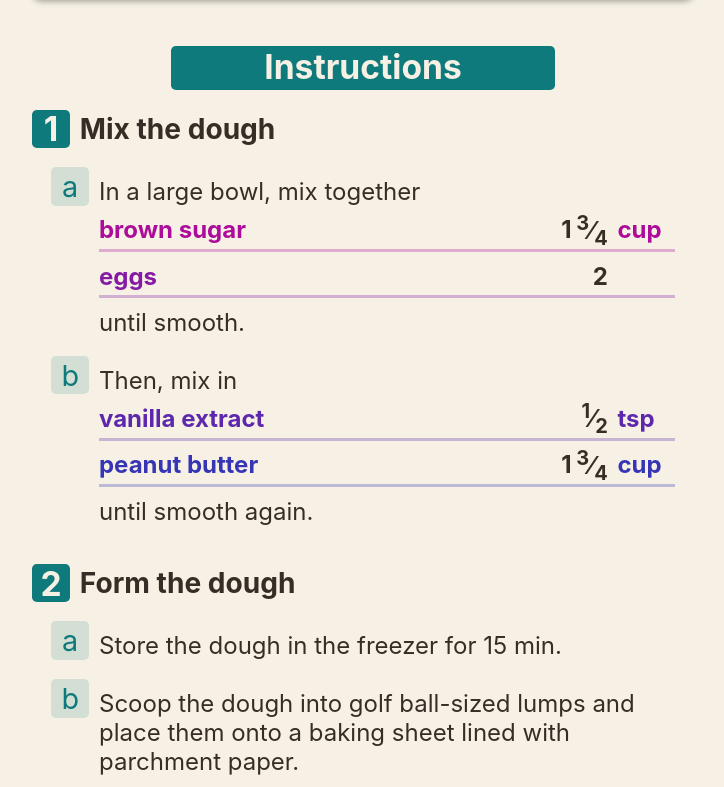
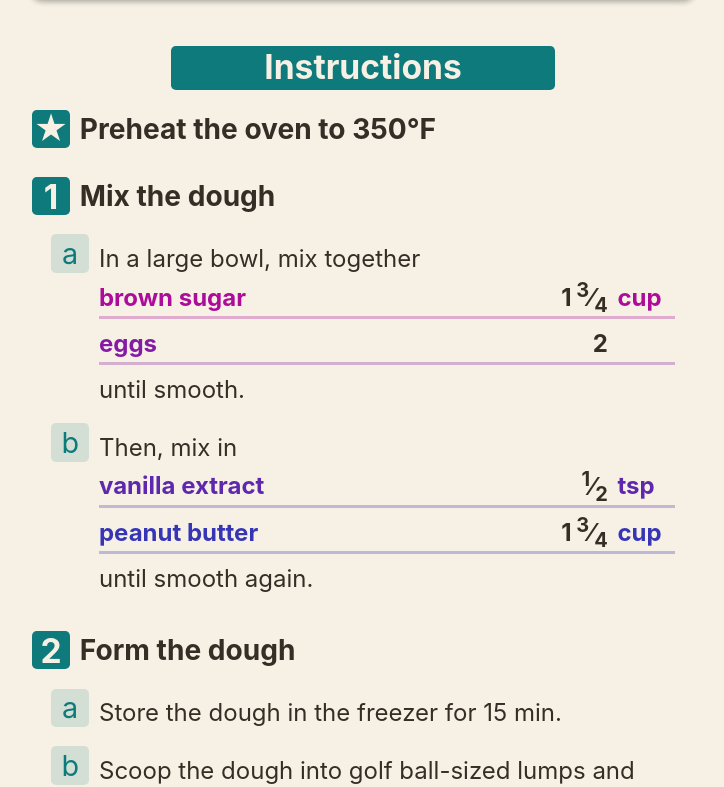
Before and after one commit to gtcarroll/recipes, a React (Create React App) app: page / in a window 1280 px wide. Shown: the part 734-1521 px from the top of the page, without its empty margins (277-1001 px from the left). Built offline with nearby package versions, Linux system fonts and the light colour scheme.

Commit message:
added prep element to InstructionsList

```diff
--- a/src/components/common/ThemeButton.js
+++ b/src/components/common/ThemeButton.js
@@ -9,10 +9,6 @@ export const ThemeButton = (props) => {
     console.log("theme toggled");
     let isDark = theme === themes.dark;
     isDark ? setTheme(themes.light) : setTheme(themes.dark);
-    // document.documentElement.style.setProperty(
-    //   "theme-color",
-    //   isDark ? "light" : "dark"
-    // );
     document.documentElement.style.setProperty(
       "--root-background-color",
       isDark ? themes.light.background : themes.dark.background
--- a/src/components/recipe/instructions/Instruction.js
+++ b/src/components/recipe/instructions/Instruction.js
@@ -29,17 +29,19 @@ export const Instruction = (props) => {
         <NumberBubble number={props.number} />
         <Header3 text={props.task} />
       </Heading>
-      <Content>
-        <SubTasks>{subtaskList}</SubTasks>
-      </Content>
+      {subtaskList.length > 0 && (
+        <Content>
+          <SubTasks>{subtaskList}</SubTasks>
+        </Content>
+      )}
     </InstructionDiv>
   );
 };
 
 Instruction.defaultProps = {
   task: "_task_",
-  steps: [],
   gradient: [],
+  subtasks: [],
   number: 2,
 };
 
@@ -49,7 +51,7 @@ const InstructionDiv = styled.div`
   flex-direction: column;
 
   // box model
-  margin: 0; //-${units.rem5};
+  margin: 0;
   padding-top: ${units.rem1};
 `;
 
@@ -57,6 +59,9 @@ const Heading = styled.div`
   // flexbox
   display: flex;
   flex-direction: row;
+
+  // box model
+  margin-bottom: ${units.rem2};
 `;
 
 const Content = styled.div`
@@ -67,7 +72,7 @@ const Content = styled.div`
 
   // box model
   margin: ${units.rem2};
-  //margin-top: ${units.rem1};
+  margin-top: 0;
 `;
 
 const SubTasks = styled.div`
--- a/src/components/recipe/instructions/InstructionList.js
+++ b/src/components/recipe/instructions/InstructionList.js
@@ -24,14 +24,19 @@ export const InstructionList = (props) => {
   return (
     <InstructionListDiv>
       <Header2 text="Instructions" />
-      <Instructions>{instructionList}</Instructions>
+      <Instructions>
+        {props.instructions.prep && (
+          <Instruction number={0} task={props.instructions.prep} />
+        )}
+        {instructionList}
+      </Instructions>
     </InstructionListDiv>
   );
 };
 
 InstructionList.defaultProps = {
   instructions: {
-    prep: "_prep_",
+    prep: false,
     steps: [],
   },
 };
--- a/src/components/recipe/instructions/NumberBubble.js
+++ b/src/components/recipe/instructions/NumberBubble.js
@@ -13,7 +13,7 @@ export const NumberBubble = (props) => {
         fontSize: layout.fontSize.h2,
       }}
     >
-      {props.number}
+      {props.number ? props.number : "★"}
     </NumberBubbleDiv>
   );
 };
```
